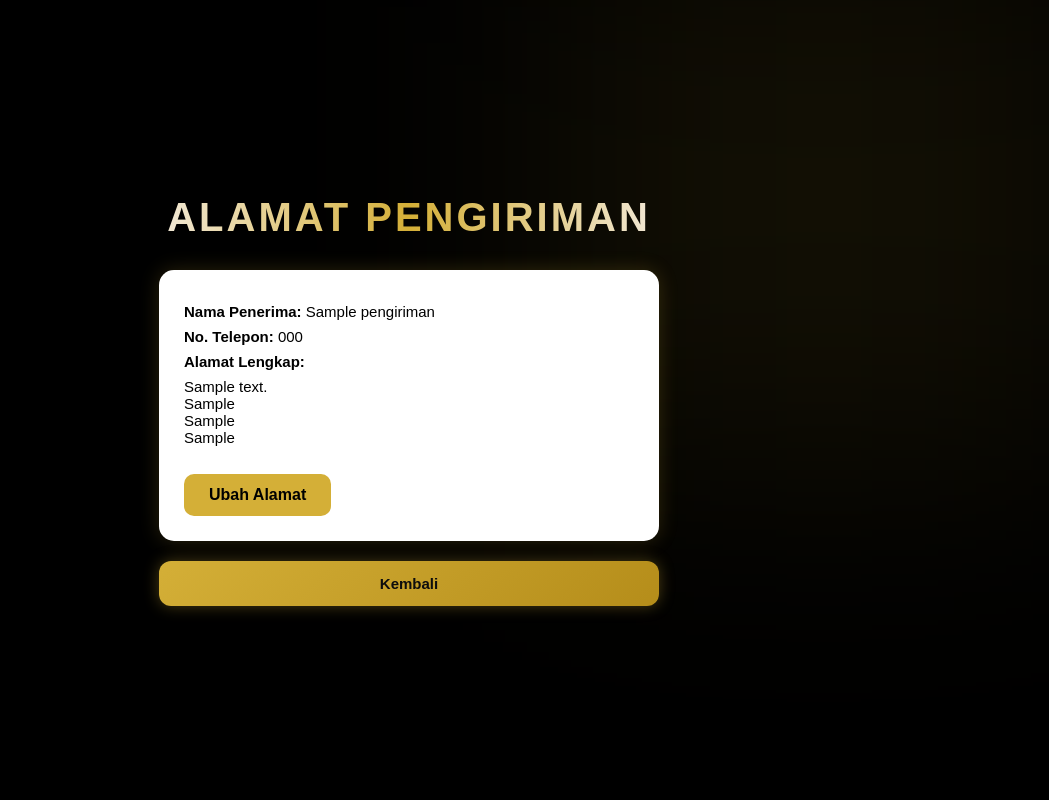
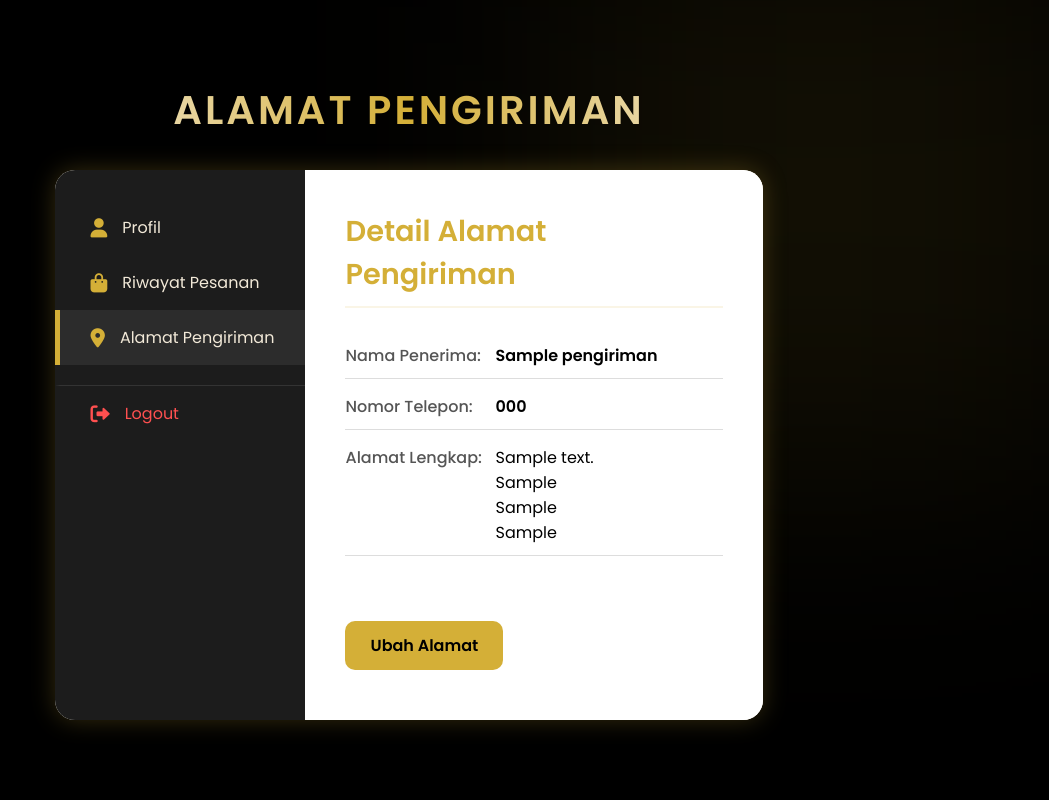
Before and after one commit to vimo-ae/bayu_wangy, a PHP site: page /alamat.php in a window 1280 px wide; the page is wider, and only the part inside the window is pictured. Shown: that part, without its empty margins (231-1280 px from the left). Run offline with PHP 8.4, Linux system fonts and the light colour scheme; the visitor is signed in with stand-in values (Sample User, id 1); tables that the repository leaves empty or names only in its code hold one stand-in row (values such as "Sample post").

Commit message:
Update Project

```diff
--- a/akun.php
+++ b/akun.php
@@ -35,6 +35,9 @@ $user = $result->fetch_assoc();
 
             <aside class="sidebar">
                 <nav class="account-nav">
+                    <a href="riwayat.php" class="nav-item active">
+                        <i class="fas fa-shopping-bag"></i> Profil
+                    </a>
                     <a href="riwayat.php" class="nav-item">
                         <i class="fas fa-shopping-bag"></i> Riwayat Pesanan
                     </a>
--- a/alamat.php
+++ b/alamat.php
@@ -16,50 +16,68 @@ $query->execute();
 $result = $query->get_result();
 $alamat = $result->fetch_assoc();
 ?>
+
 <!DOCTYPE html>
 <html lang="id">
 <head>
     <meta charset="UTF-8">
     <meta name="viewport" content="width=device-width, initial-scale=1.0">
-    <title>Alamat Pengiriman | Parfum Luxe</title>
+    <title>Akun Saya | Bayu Wangy</title>
     <link rel="stylesheet" href="css/global.css">
+    <link rel="stylesheet" href="https://cdnjs.cloudflare.com/ajax/libs/font-awesome/6.0.0-beta3/css/all.min.css">
+    <link href="https://fonts.googleapis.com/css2?family=Poppins:wght@300;400;500;600&display=swap" rel="stylesheet">
 </head>
-<body>
-<div class="page-container address-page">
+<body class="account-page">
+    <div class="container">
         <h1 class="title">Alamat Pengiriman</h1>
 
-    <div class="address-box">
+        <div class="account-dashboard">
 
-        <?php if ($alamat): ?>
-            <div class="address-detail">
-                <p><strong>Nama Penerima:</strong> <?= htmlspecialchars($alamat['nama_penerima']) ?></p>
-                <p><strong>No. Telepon:</strong> <?= htmlspecialchars($alamat['telepon']) ?></p>
-                <p><strong>Alamat Lengkap:</strong></p>
+            <aside class="sidebar">
+                <nav class="account-nav">
+                    <a href="akun.php" class="nav-item">
+                        <i class="fas fa-user"></i> Profil
+                    </a>
+                    <a href="riwayat.php" class="nav-item">
+                        <i class="fas fa-shopping-bag"></i> Riwayat Pesanan
+                    </a>
+                    <a href="alamat.php" class="nav-item active">
+                        <i class="fas fa-map-marker-alt"></i> Alamat Pengiriman
+                    </a>
+                    <a href="logout.php" class="nav-item logout">
+                        <i class="fas fa-sign-out-alt"></i> Logout
+                    </a>
+                </nav>
+            </aside>
 
-                <p>
+            <main class="content-area">
+                <section class="profile-section">
+                    <h2 class="section-title">Detail Alamat Pengiriman</h2>
+
+                    <div class="profile-info-card">
+                        <div class="info-group">
+                            <span class="info-label">Nama Penerima:</span>
+                            <span class="info-value"><?= htmlspecialchars($alamat['nama_penerima']); ?></span>
+                        </div>
+                        <div class="info-group">
+                            <span class="info-label">Nomor Telepon:</span>
+                            <span class="info-value"><?= htmlspecialchars($alamat['telepon']); ?></span>
+                        </div>
+                        <div class="info-group alamat-group">
+                            <span class="info-label">Alamat Lengkap:</span>
+                            <div class="alamat-value">
                                 <?= nl2br(htmlspecialchars($alamat['alamat'])) ?><br>
-
-                    <?php if (!empty($alamat['kota'])): ?>
                                 <?= htmlspecialchars($alamat['kota']) ?><br>
-                    <?php endif; ?>
-
-                    <?php if (!empty($alamat['provinsi'])): ?>
                                 <?= htmlspecialchars($alamat['provinsi']) ?><br>
-                    <?php endif; ?>
-
-                    <?php if (!empty($alamat['kode_pos'])): ?>
                                 <?= htmlspecialchars($alamat['kode_pos']) ?>
-                    <?php endif; ?>
-                </p>
                             </div>
-        <?php else: ?>
-            <p style="text-align:center;">Belum ada alamat tersimpan.</p>
-        <?php endif; ?>
+                        </div>
 
                         <a href="ubah-alamat.php" class="btn-ubah">Ubah Alamat</a>
+
+                </section>
+            </main>
         </div>
-
-    <a href="akun.php" class="btn-kembali">Kembali</a>
     </div>
 </body>
 </html>
--- a/css/global.css
+++ b/css/global.css
@@ -251,7 +206,7 @@ body::before {
 .nav-item.active {
     border-left-color: #D4AF37;
     background-color: #2c2c2c;
-    font-weight: 600;
+    font-weight: 400;
 }
 
 .nav-item.logout {
@@ -366,24 +321,10 @@ body::before {
     }
 }
 
-/* ---------- ALAMAT & FORM ALAMAT ---------- */
-.address-box {
-    background: #fff;
-    padding: 25px;
-    border-radius: 15px;
-    box-shadow: 0 0 20px rgba(212, 175, 55, 0.2);
-    max-width: 700px;
-    margin: auto;
-}
-
-.address-detail p {
-    margin: 8px 0;
-    font-size: 15px;
-}
-
+/* ---------- FORM UBAH ALAMAT ---------- */
 .btn-ubah {
     display: inline-block;
-    margin-top: 20px;
+    margin-top: 50px;
     background: #D4AF37;
     color: #000;
     padding: 12px 25px;
--- a/ubah-alamat.php
+++ b/ubah-alamat.php
@@ -57,6 +57,8 @@ if ($_SERVER["REQUEST_METHOD"] == "POST") {
     <meta charset="UTF-8">
     <title>Ubah Alamat | Parfum Luxe</title>
     <link rel="stylesheet" href="css/global.css">
+    <link href="https://fonts.googleapis.com/css2?family=Poppins:wght@300;400;500;600&display=swap" rel="stylesheet">
+
 </head>
 <body>
 
```
Also changed, not shown: other parts of css/global.css (+17 -47 lines), login.php (+11 -10 lines), register.php (+22 -8 lines), riwayat.php (+54 -20 lines), script/login.js (+2 -36 lines). Lines whose indentation alone changed are shown as unchanged.
